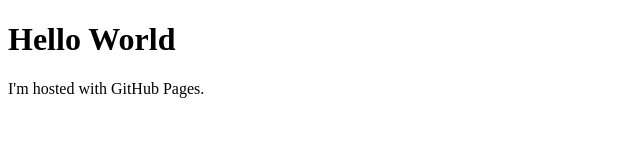
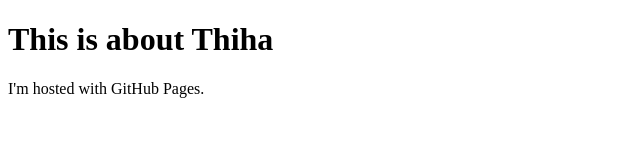
Before and after one commit to thihasoehtet/thihasoehtet.github.io, a plain HTML site: page index.html in a window 1280 px wide. Shown: the whole page, without its empty margins (0-640 px from the left). Drawn offline with Linux system fonts and the light colour scheme.

Commit message:
Update header

```diff
--- a/index.html
+++ b/index.html
@@ -1,7 +1,7 @@
 <!DOCTYPE html>
 <html>
 <body>
-<h1>Hello World</h1>
+<h1>This is about Thiha</h1>
 <p>I'm hosted with GitHub Pages.</p>
 </body>
 </html>
```
